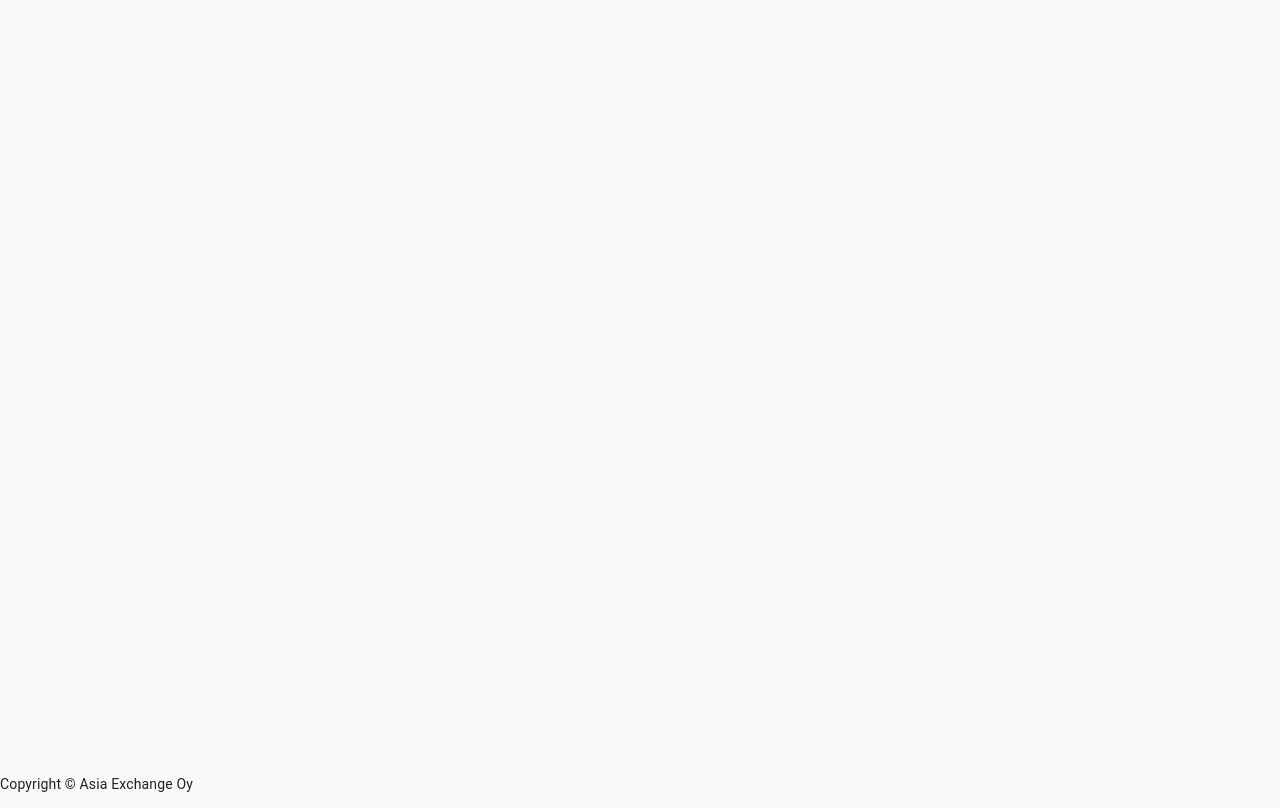
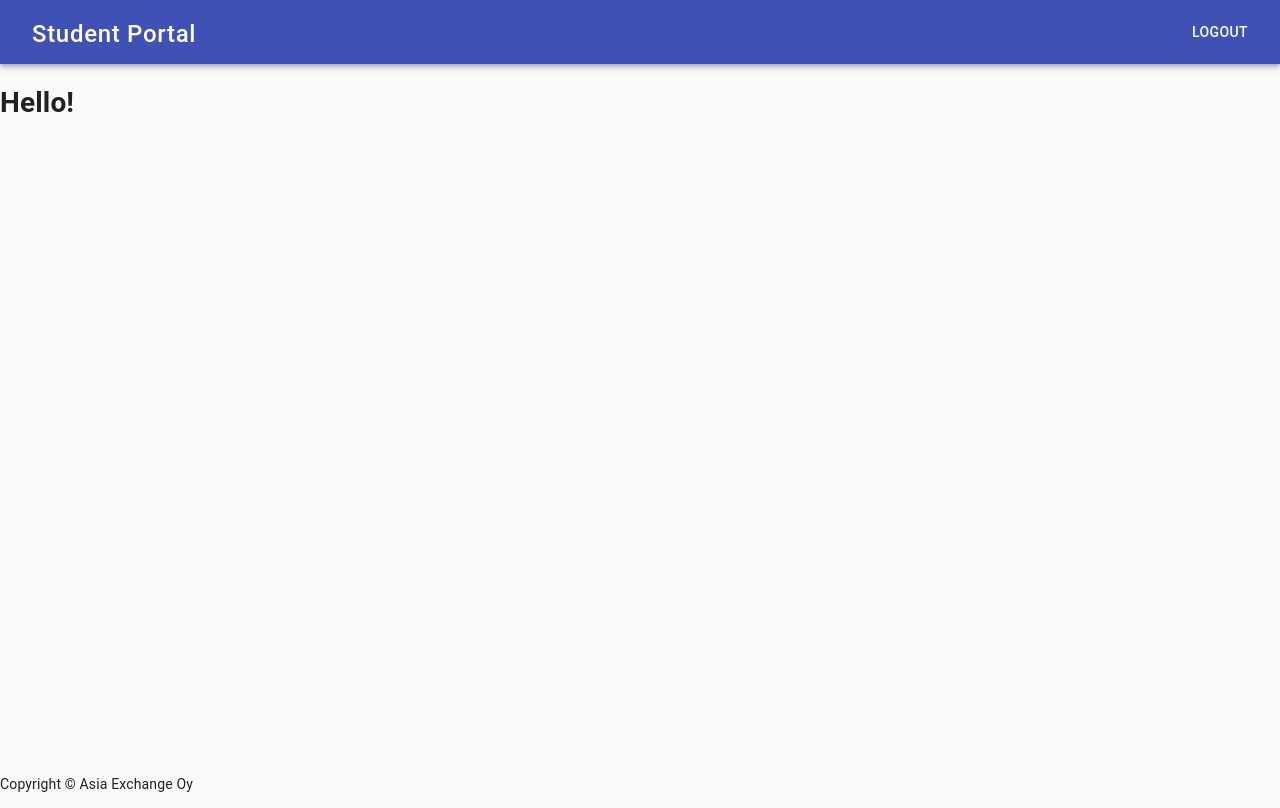
Before and after one commit to wahid2272/managementkit, a React (Create React App) app in the folder client/: page /userManage in a window 1280 px wide. Built offline with nearby package versions, Linux system fonts and the light colour scheme.

Commit message:
Admin user management component created

```diff
--- a/client/src/App.js
+++ b/client/src/App.js
@@ -7,6 +7,7 @@ import Login from "./components/login/Login";
 // import Navbar from "./components/navbar/Navbar";
 import Register from "./components/register/Register";
 import Main from "./token/Main";
+import AdminUserManager from './components/users/userManager/AdminUserManager';
 
 function App() {
   return (
@@ -21,6 +22,7 @@ function App() {
               <Route exact path="/login" component={Login} />
               <Route exact path="/register" component={Register} />
               <Route path="/dashboard" exact render={() => <Main/>} />
+              <Route path="/userManage" exact render={() => <AdminUserManager/>} />
             </Switch>
           </div>
         </>
--- a/client/src/components/register/Register.js
+++ b/client/src/components/register/Register.js
@@ -1,5 +1,6 @@
 import React, { useState } from "react";
 import Navbar from "../navbar/Navbar";
+import { useHistory } from "react-router-dom";
 import Axios from "axios";
 import "../../App.css";
 
@@ -7,13 +8,14 @@ const Register = () => {
   const [usernameReg, setUsernameReg] = useState("");
   const [passwordReg, setPasswordReg] = useState("");
 
-  const register = () => {
+  const history = useHistory();
+
+  const registerUser = () => {
     Axios.post("http://localhost:3005/register", {
       username: usernameReg,
       password: passwordReg,
-    }).then((response)=> {
-        console.log(response);
-    })
+    });
+    history.push('/login');
   };
 
   return (
@@ -35,7 +37,7 @@ const Register = () => {
           setPasswordReg(e.target.value);
         }}
       />
-      <button onClick={register}>Register</button>
+      <button onClick={registerUser}>Register</button>
     </div>
     </>
   );
--- a/client/src/components/users/Admin.js
+++ b/client/src/components/users/Admin.js
@@ -1,5 +1,6 @@
 import React from 'react';
 import UserNav from './UserNav';
+import { useHistory } from 'react-router-dom';
 // Material UI
 import { makeStyles } from '@material-ui/core/styles';
 import Grid from '@material-ui/core/Grid';
@@ -7,6 +8,7 @@ import { Card } from '@material-ui/core';
 import { CardActions } from '@material-ui/core';
 import { CardContent } from '@material-ui/core';
 import { Button } from '@material-ui/core';
+
 
 const useStyles = makeStyles((theme) => ({
   root: {
@@ -31,9 +33,18 @@ const useStyles = makeStyles((theme) => ({
   },
 }));
 
+
+
 const Admin = () => {
   const [spacing] = React.useState(2);
+  const history = useHistory();
   const classes = useStyles();
+
+  const ManageUser = () => {
+
+  let path = `/userManage`;
+  history.push(path);
+}
 
   return (
     <div>
@@ -49,7 +60,7 @@ const Admin = () => {
                 <h1>User Management</h1>
               </CardContent>
               <CardActions>
-                <Button color="primary">Click to manage</Button>
+                <Button color="primary" onClick={ManageUser}>Click to manage</Button>
               </CardActions>
             </Card>
 
--- /dev/null
+++ b/client/src/components/users/userManager/AdminUserManager.js
@@ -0,0 +1,13 @@
+import React from 'react';
+import UserNav from '../UserNav';
+
+const AdminUserManager = () => {
+    return (
+        <div>
+            <UserNav/>
+            <h1>Hello!</h1>
+        </div>
+    );
+};
+
+export default AdminUserManager;
```
Also changed, not shown: client/src/token/Main.js (line endings or trailing spaces), 2 other files (tests, documents, lock files or other folders).
